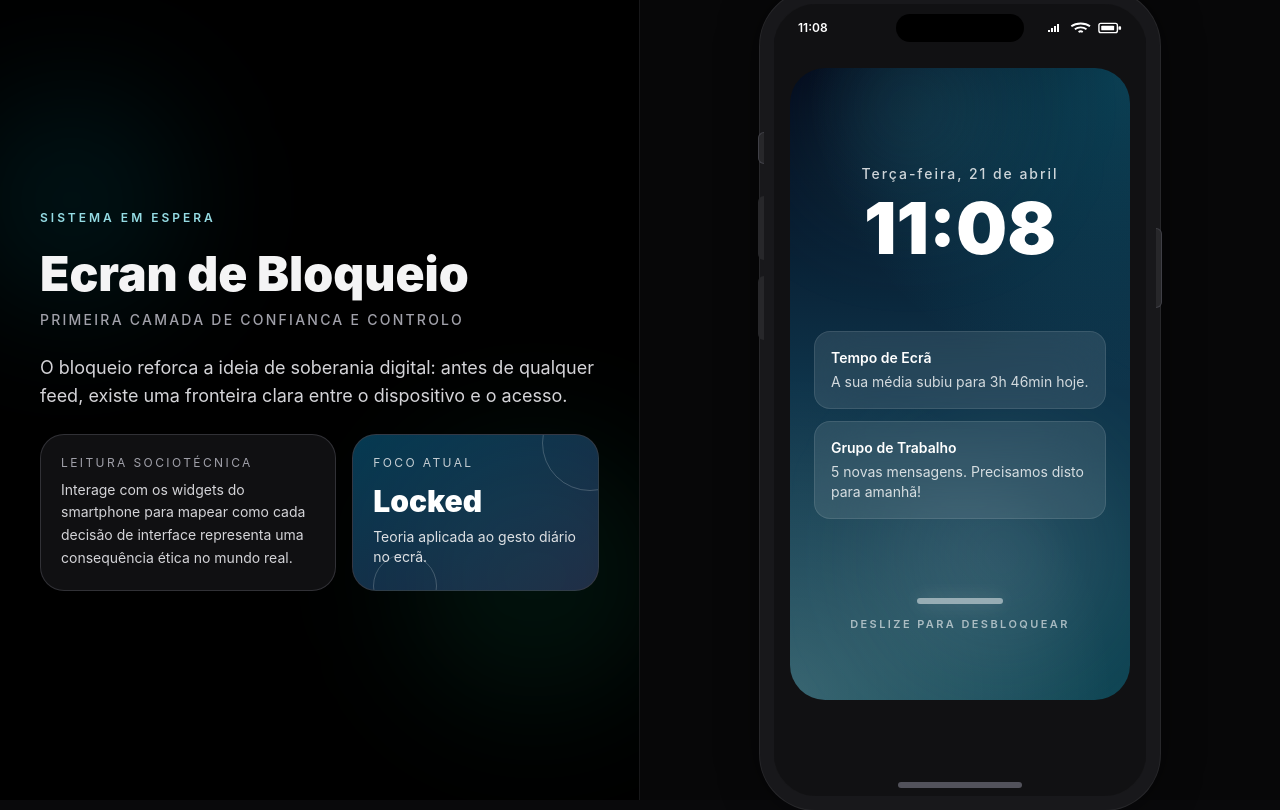
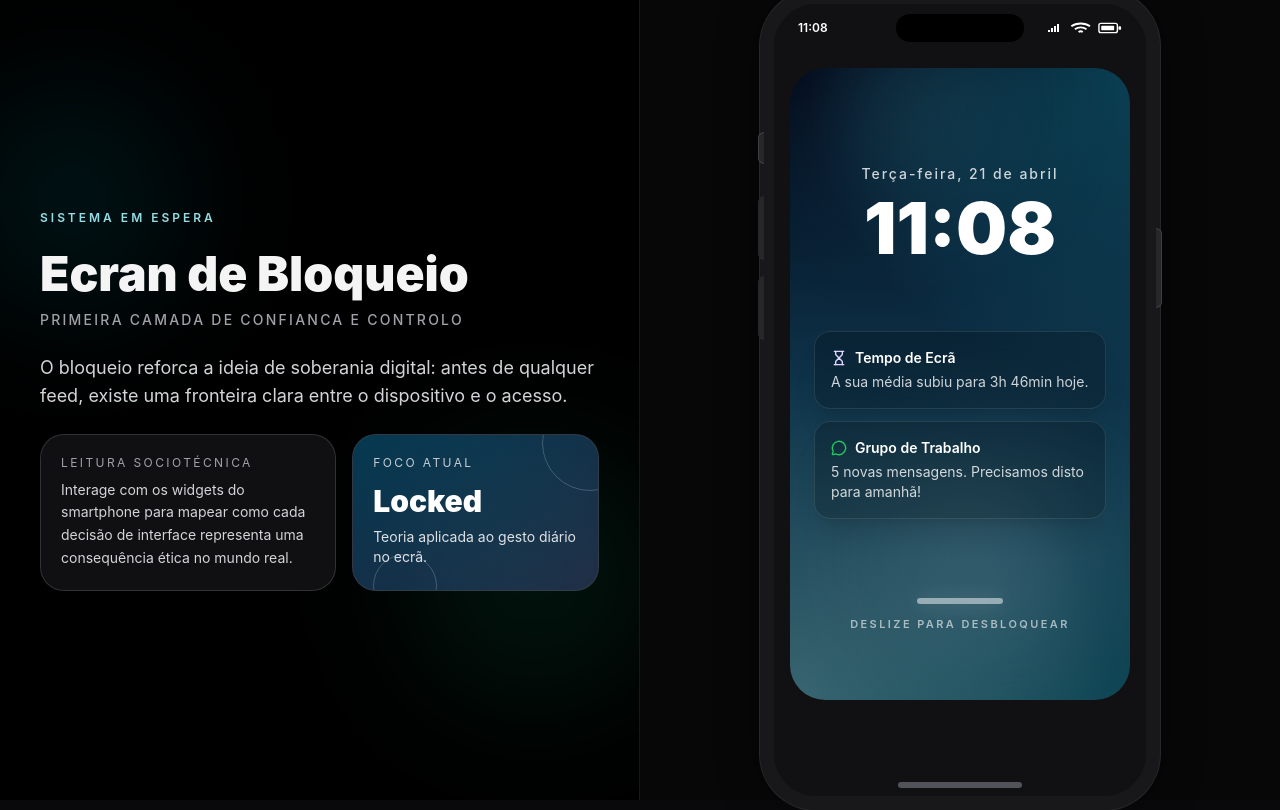
Before and after one commit to opaulosilva233/Smartphone-Best-Practices, a React (Vite) app: page / in a window 1280 px wide. Built offline with nearby package versions, Linux system fonts and the light colour scheme.

Commit message:
Refactor App component to use Lucide icons; enhance UI with improved notification display and app management features

```diff
--- a/src/App.jsx
+++ b/src/App.jsx
@@ -1,5 +1,19 @@
 import { AnimatePresence, motion } from 'framer-motion'
 import { useMemo, useState } from 'react'
+import {
+  Bluetooth,
+  BookOpen,
+  Camera,
+  Hourglass,
+  MessageCircle,
+  MessageSquare,
+  Moon,
+  Play,
+  Settings,
+  Sparkles,
+  Sun,
+  Wifi,
+} from 'lucide-react'
 import PrivacySettings from './components/PrivacySettings'
 import BatteryDrain from './components/BatteryDrain'
 import FocusMode from './components/FocusMode'
@@ -14,33 +28,33 @@ const apps = [
   {
     key: 'app_privacy',
     label: 'Social',
-    emoji: '📸',
-    iconClassName: 'bg-gradient-to-br from-fuchsia-500 to-purple-600 text-white',
+    icon: Camera,
+    iconClassName: 'bg-gradient-to-tr from-yellow-400 via-pink-500 to-purple-500 text-white',
   },
   {
     key: 'app_bias',
     label: 'Vídeo',
-    emoji: '🎵',
+    icon: Play,
     iconClassName:
       'bg-[radial-gradient(circle_at_top_left,rgba(34,211,238,0.45),transparent_45%),radial-gradient(circle_at_bottom_right,rgba(248,113,113,0.45),transparent_45%),#0b0b0d] text-white',
   },
   {
     key: 'app_sustainability',
     label: 'Definições',
-    emoji: '⚙️',
-    iconClassName: 'bg-gradient-to-br from-zinc-400 to-zinc-600 text-zinc-100',
+    icon: Settings,
+    iconClassName: 'bg-gradient-to-b from-zinc-300 to-zinc-500 text-zinc-100',
   },
   {
     key: 'app_impact',
     label: 'Chat',
-    emoji: '💬',
-    iconClassName: 'bg-gradient-to-br from-emerald-400 to-green-600 text-white',
+    icon: MessageSquare,
+    iconClassName: 'bg-green-500 text-white',
   },
   {
     key: 'app_references',
     label: 'Referências',
-    emoji: '📚',
-    iconClassName: 'bg-gradient-to-br from-amber-100 to-yellow-300 text-zinc-800',
+    icon: BookOpen,
+    iconClassName: 'bg-gradient-to-br from-amber-100 to-yellow-200 text-zinc-800',
   },
 ]
 
@@ -56,7 +70,8 @@ const heavySpring = {
   damping: 28,
 }
 
-const glassExtreme = 'backdrop-blur-xl bg-white/5 border border-white/10 rounded-3xl p-4'
+const glassExtreme =
+  'backdrop-blur-xl bg-white/5 border border-white/10 rounded-3xl p-4 shadow-2xl shadow-black/45'
 
 function LockScreenPhysical({ currentTime, currentDate, onUnlock }) {
   const [unlocking, setUnlocking] = useState(false)
@@ -65,11 +80,15 @@ function LockScreenPhysical({ currentTime, currentDate, onUnlock }) {
     () => [
       {
         key: 'screen-time',
+        icon: Hourglass,
+        iconClassName: 'text-violet-200',
         title: 'Tempo de Ecrã',
         text: 'A sua média subiu para 3h 46min hoje.',
       },
       {
         key: 'whatsapp',
+        icon: MessageCircle,
+        iconClassName: 'text-green-500',
         title: 'Grupo de Trabalho',
         text: '5 novas mensagens. Precisamos disto para amanhã!',
       },
@@ -118,9 +137,12 @@ function LockScreenPhysical({ currentTime, currentDate, onUnlock }) {
             initial={{ opacity: 0, y: 14 }}
             animate={{ opacity: 1, y: 0 }}
             transition={{ ...heavySpring, delay: 0.1 + index * 0.06 }}
-            className="rounded-2xl border border-white/10 bg-white/10 p-4 backdrop-blur-xl"
+            className="rounded-2xl bg-black/20 p-4 backdrop-blur-md border border-white/10 shadow-xl"
           >
-            <p className="text-sm font-semibold text-white">{notification.title}</p>
+            <div className="flex items-center gap-2">
+              <notification.icon className={`h-4 w-4 ${notification.iconClassName}`} strokeWidth={2.1} aria-hidden="true" />
+              <p className="text-sm font-semibold text-white">{notification.title}</p>
+            </div>
             <p className="mt-1 text-sm text-white/80">{notification.text}</p>
           </motion.div>
         ))}
@@ -143,10 +165,10 @@ function HomeScreenDense({ onOpenApp, onUnlockHome }) {
   const batteryLevel = 19
 
   const controlButtons = [
-    { label: 'WiFi', icon: '📶' },
-    { label: 'Bluetooth', icon: '🟦' },
-    { label: 'Não Incomodar', icon: '🌙' },
-    { label: 'Brilho', icon: '☀️' },
+    { label: 'WiFi', icon: Wifi },
+    { label: 'Bluetooth', icon: Bluetooth },
+    { label: 'Não Incomodar', icon: Moon },
+    { label: 'Brilho', icon: Sun },
   ]
 
   return (
@@ -211,7 +233,7 @@ function HomeScreenDense({ onOpenApp, onUnlockHome }) {
                     type="button"
                     className="rounded-3xl border border-white/10 bg-white/10 px-4 py-4 text-left text-white shadow-xl backdrop-blur-xl"
                   >
-                    <p className="text-lg">{item.icon}</p>
+                    <item.icon className="h-5 w-5" strokeWidth={2.1} aria-hidden="true" />
                     <p className="mt-2 text-sm font-semibold">{item.label}</p>
                   </button>
                 ))}
@@ -239,7 +261,8 @@ function HomeScreenDense({ onOpenApp, onUnlockHome }) {
           <div className="flex h-full flex-col justify-between text-white">
             <div>
               <p className="text-[11px] uppercase tracking-[0.18em] text-zinc-300">Clima</p>
-              <p className="mt-2 text-sm font-semibold">21°C • Ermesinde • Ensolarado</p>
+              <p className="mt-2 text-4xl font-light tracking-tight">21°C</p>
+              <p className="mt-1 text-sm text-white/85">Ermesinde • Ensolarado</p>
             </div>
 
             <div className="flex items-end justify-between">
@@ -252,7 +275,7 @@ function HomeScreenDense({ onOpenApp, onUnlockHome }) {
                 className="relative flex h-12 w-12 items-center justify-center"
               >
                 <div className="absolute h-11 w-11 rounded-full bg-amber-300/25 blur-sm" />
-                <span className="relative text-3xl">☀️</span>
+                <Sun className="relative h-8 w-8 text-amber-300" strokeWidth={2} aria-hidden="true" />
               </motion.div>
             </div>
           </div>
@@ -305,7 +328,21 @@ function HomeScreenDense({ onOpenApp, onUnlockHome }) {
         >
           <p className="text-[11px] uppercase tracking-[0.18em] text-zinc-300">Assistente IA</p>
           <div className="mt-2 flex items-center gap-2 rounded-2xl border border-white/10 bg-black/20 px-3 py-2.5">
-            <span className="text-sm">🤖</span>
+            <motion.div
+              animate={{ rotate: [0, -8, 8, 0], scale: [1, 1.08, 1] }}
+              transition={{ repeat: Infinity, duration: 3.8, ease: 'easeInOut' }}
+              className="relative"
+            >
+              <Sparkles
+                className="h-4 w-4 text-transparent"
+                strokeWidth={2.1}
+                aria-hidden="true"
+                style={{
+                  stroke: 'url(#aiSparkleGradient)',
+                  filter: 'drop-shadow(0 0 10px rgba(125,211,252,0.55))',
+                }}
+              />
+            </motion.div>
             <p className="flex-1 text-sm text-zinc-200">Assistente Ético: Em que posso ajudar?</p>
             <span className="rounded-full border border-emerald-300/30 bg-emerald-300/15 px-2 py-0.5 text-[10px] font-semibold text-emerald-100">
               Auditoria de Viés Ativa
@@ -319,6 +356,15 @@ function HomeScreenDense({ onOpenApp, onUnlockHome }) {
           transition={{ ...heavySpring, delay: onUnlockHome ? 0.22 : 0.12 }}
           className={`col-span-4 row-span-2 ${glassExtreme}`}
         >
+          <svg width="0" height="0" className="absolute">
+            <defs>
+              <linearGradient id="aiSparkleGradient" x1="0%" y1="0%" x2="100%" y2="100%">
+                <stop offset="0%" stopColor="#67e8f9" />
+                <stop offset="50%" stopColor="#f9a8d4" />
+                <stop offset="100%" stopColor="#fef08a" />
+              </linearGradient>
+            </defs>
+          </svg>
           <div className="grid grid-cols-4 gap-3">
             {apps.map((app) => (
               <button
@@ -327,11 +373,21 @@ function HomeScreenDense({ onOpenApp, onUnlockHome }) {
                 onClick={() => onOpenApp(app.key)}
                 className="flex flex-col items-center justify-center gap-1.5"
               >
-                <span
-                  className={`flex h-14 w-14 items-center justify-center rounded-2xl text-2xl shadow-sm ring-1 ring-white/20 ${app.iconClassName}`}
-                >
-                  {app.emoji}
-                </span>
+                {app.key === 'app_bias' ? (
+                  <span
+                    className={`relative flex h-14 w-14 items-center justify-center rounded-2xl ring-1 ring-white/20 shadow-2xl shadow-black/45 ${app.iconClassName}`}
+                  >
+                    <Play className="absolute h-6 w-6 -translate-x-[1px] translate-y-[1px] text-cyan-300/75" strokeWidth={2.4} fill="currentColor" />
+                    <Play className="absolute h-6 w-6 translate-x-[1px] -translate-y-[1px] text-rose-300/75" strokeWidth={2.4} fill="currentColor" />
+                    <Play className="relative h-6 w-6 text-white" strokeWidth={2.4} fill="currentColor" />
+                  </span>
+                ) : (
+                  <span
+                    className={`flex h-14 w-14 items-center justify-center rounded-2xl shadow-2xl shadow-black/45 ring-1 ring-white/20 ${app.iconClassName}`}
+                  >
+                    <app.icon className="h-6 w-6" strokeWidth={2.1} aria-hidden="true" />
+                  </span>
+                )}
                 <span className="text-[11px] text-zinc-300">{app.label}</span>
               </button>
             ))}
```
Also changed, not shown: package.json (+6 -5 lines).
